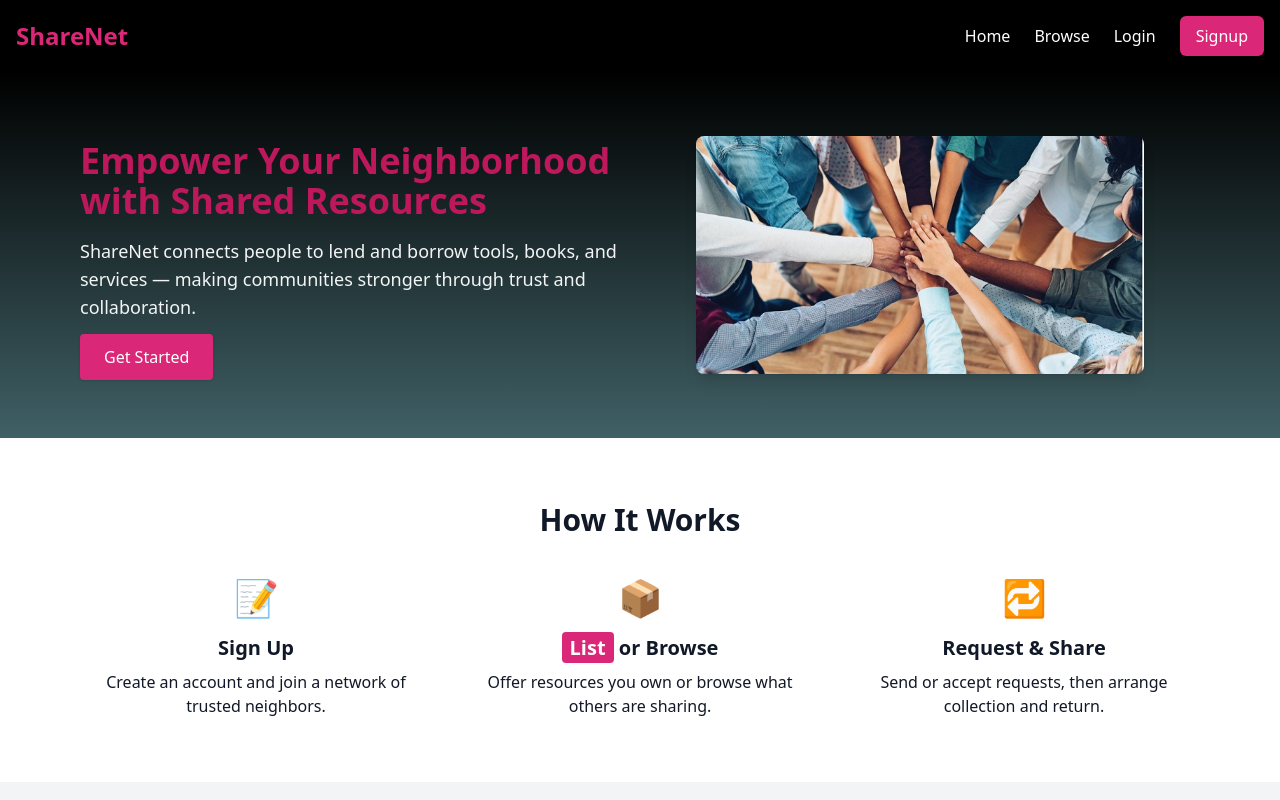
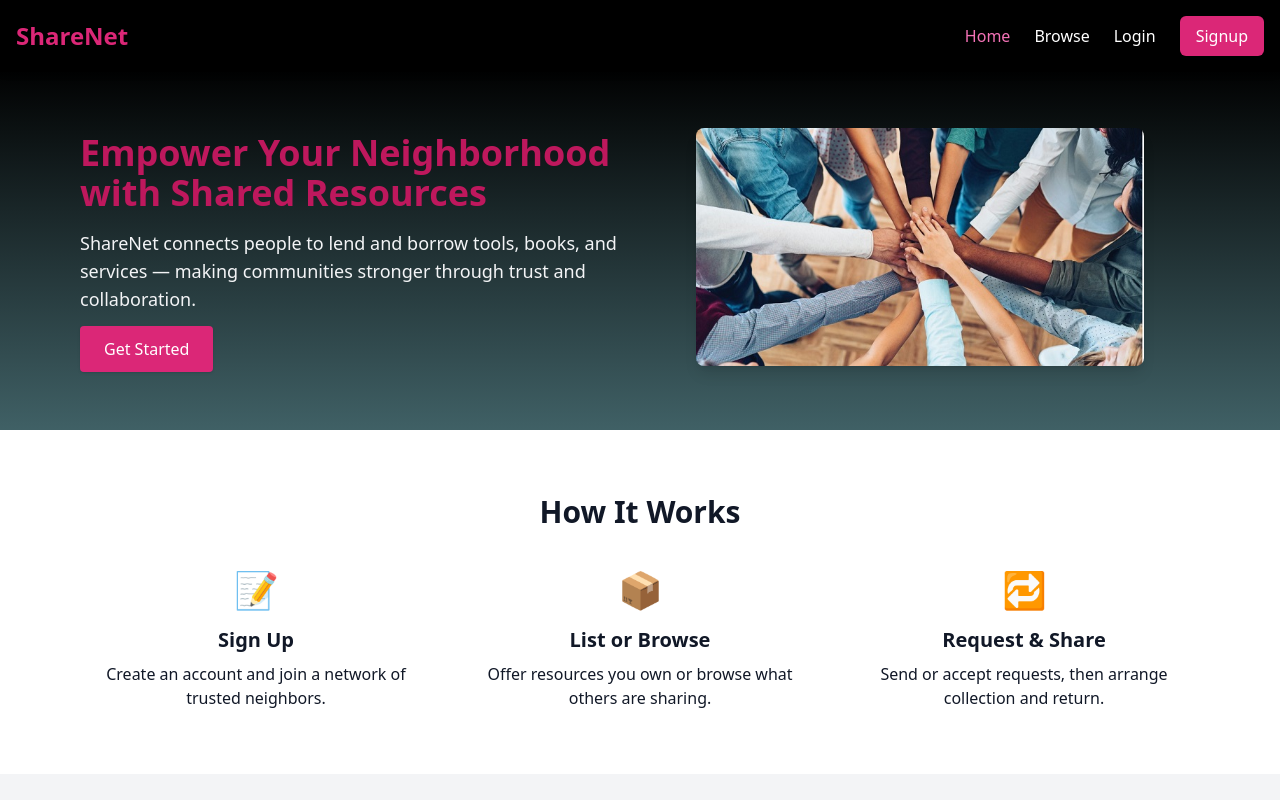
Before and after one commit to Macharia01/Resource-Sharing-System, a React (Create React App) app: page / in a window 1280 px wide. Shown: the top 800 px of the page. Built offline with nearby package versions, Linux system fonts and the light colour scheme.

Commit message:
status change

```diff
--- a/src/Pages/Homepage.js
+++ b/src/Pages/Homepage.js
@@ -40,8 +40,7 @@ function App() {
           </div>
           <div>
             <div className="text-pink-600 text-4xl mb-4">📦</div>
-            <h4 className="font-semibold text-xl mb-2"><Link
-              to="/create-listing" className="bg-pink-600 text-white px-2 py-0.5 rounded hover:bg-pink-700 transition">List</Link> or Browse
+            <h4 className="font-semibold text-xl mb-2">List or Browse
             </h4>
             <p>Offer resources you own or browse what others are sharing.</p>
           </div>
--- a/src/components/Layout.js
+++ b/src/components/Layout.js
@@ -51,16 +51,18 @@ function Layout({ children }) {
 
     return (
         <div className="min-h-screen flex flex-col">
-            {/* Header / Navbar */}
-            <header className="bg-black text-white p-4 shadow-md">
+            {/* Header / Navbar - Added fixed positioning classes */}
+            <header className="bg-black text-white p-4 shadow-md w-full z-50 fixed top-0 left-0">
                 <div className="container mx-auto flex justify-between items-center">
+                    {/* ShareNet logo/text remains a home link */}
                     <Link to="/" className="text-2xl font-bold text-pink-600 hover:text-pink-400 transition-colors">
                         ShareNet
                     </Link>
                     <nav className="flex space-x-6 items-center">
-                      <Link
-                            to="/Homepage"
-                            className={`hover:text-pink-400 transition-colors ${location.pathname === '/browse' ? 'text-pink-400' : ''}`}
+                        {/* Explicit Home link */}
+                        <Link
+                            to="/"
+                            className={`hover:text-pink-400 transition-colors ${location.pathname === '/' ? 'text-pink-400' : ''}`}
                         >
                             Home
                         </Link>
@@ -78,13 +80,7 @@ function Layout({ children }) {
                                 >
                                     List Item
                                 </Link>
-                                <Link
-                                    to="/profile"
-                                    className={`hover:text-pink-400 transition-colors ${location.pathname === '/profile' ? 'text-pink-400' : ''}`}
-                                >
-                                    Profile ({currentUser.username})
-                                </Link>
-                                {/* NEW: Notifications Link */}
+                                {/* Swapped position: Notifications now comes before Profile */}
                                 <Link
                                     to="/notifications"
                                     className={`relative hover:text-pink-400 transition-colors ${location.pathname === '/notifications' ? 'text-pink-400' : ''}`}
@@ -96,6 +92,12 @@ function Layout({ children }) {
                                         </span>
                                     )}
                                 </Link>
+                                <Link
+                                    to="/profile"
+                                    className={`hover:text-pink-400 transition-colors ${location.pathname === '/profile' ? 'text-pink-400' : ''}`}
+                                >
+                                    Profile ({currentUser.username})
+                                </Link>
 
                                 {currentUser.role === 'admin' && (
                                     <Link
@@ -105,12 +107,6 @@ function Layout({ children }) {
                                         Admin
                                     </Link>
                                 )}
-                                <button
-                                    onClick={logout}
-                                    className="px-4 py-2 bg-pink-600 rounded-md hover:bg-pink-700 transition-colors"
-                                >
-                                    Logout
-                                </button>
                             </>
                         ) : (
                             <>
@@ -132,8 +128,8 @@ function Layout({ children }) {
                 </div>
             </header>
 
-            {/* Main Content */}
-            <main className="flex-grow">
+            {/* Main Content - Added padding-top to prevent content from going under the fixed header */}
+            <main className="flex-grow pt-16"> {/* Adjust pt-16 if your header height changes */}
                 {children}
             </main>
 
```
